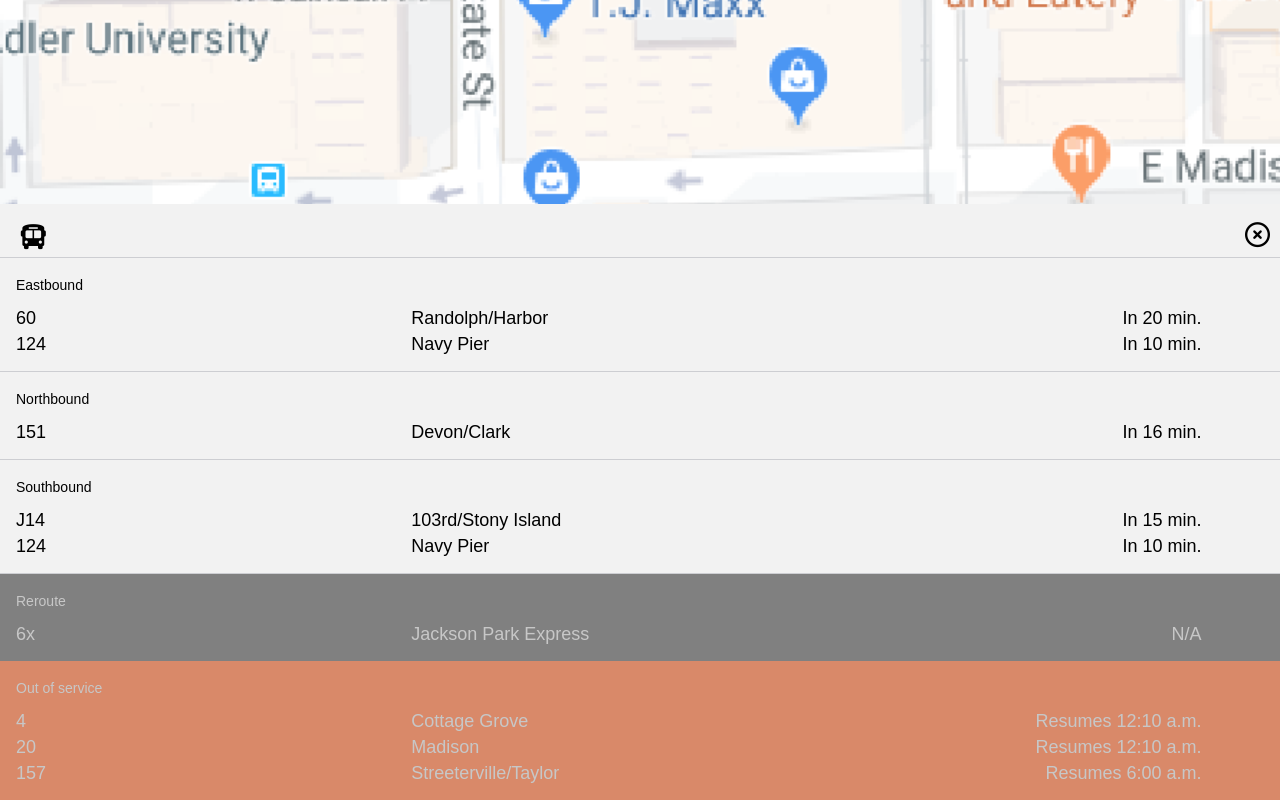
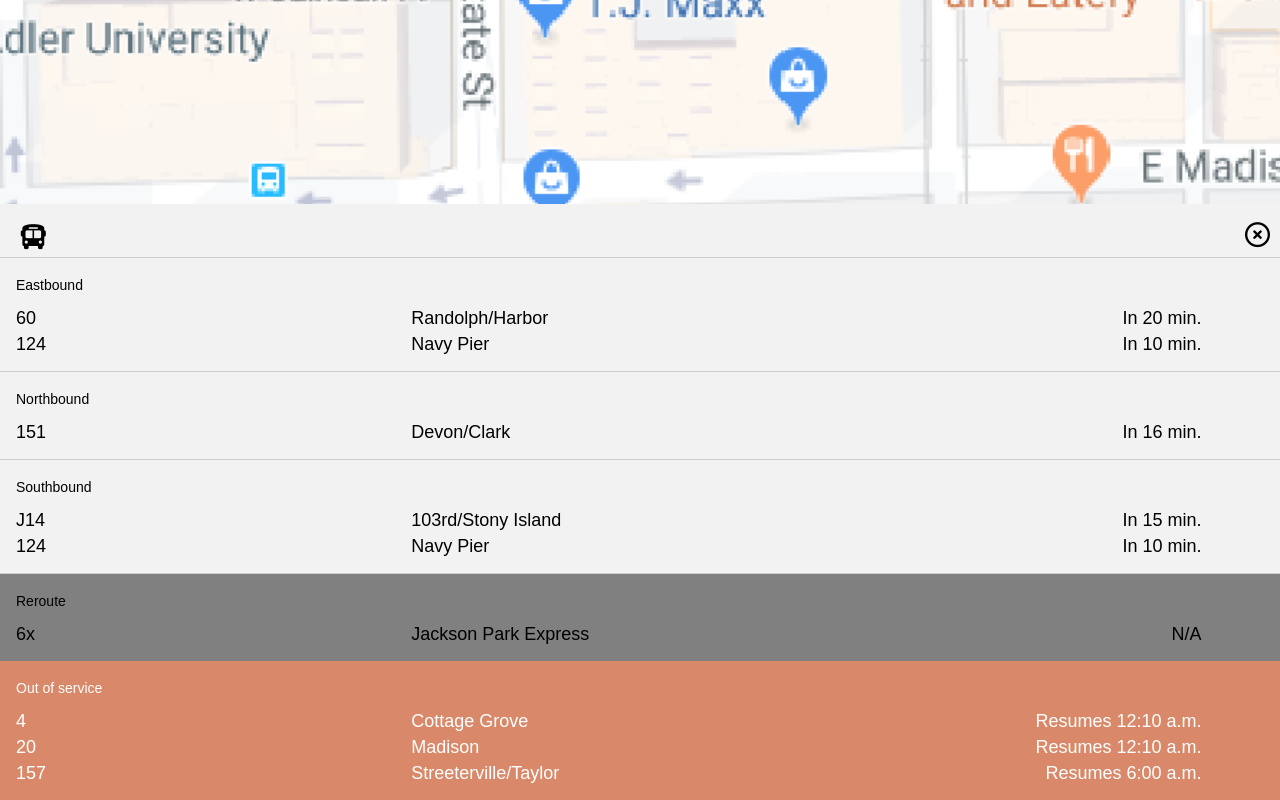
Before and after one commit to Justinacanzo/Busy-Bus-App, a plain HTML site: page index.html in a window 1280 px wide. Shown: the part 536-1336 px from the top of the page. Drawn offline with Linux system fonts and the light colour scheme.

Commit message:
changed text color for readability

```diff
--- a/css/style.css
+++ b/css/style.css
@@ -146,7 +146,6 @@ h5 {
   padding: 16px;
   width: 100%;
   float: left;
-  color: #C7C7C7;
 }
 
 .out-of-service {
@@ -154,7 +153,7 @@ h5 {
   padding: 16px;
   width: 100%;
   float: left;
-  color: #C7C7C7;
+  color: #ffff;
 }
 
 @media screen and (min-width: 736px)
```
